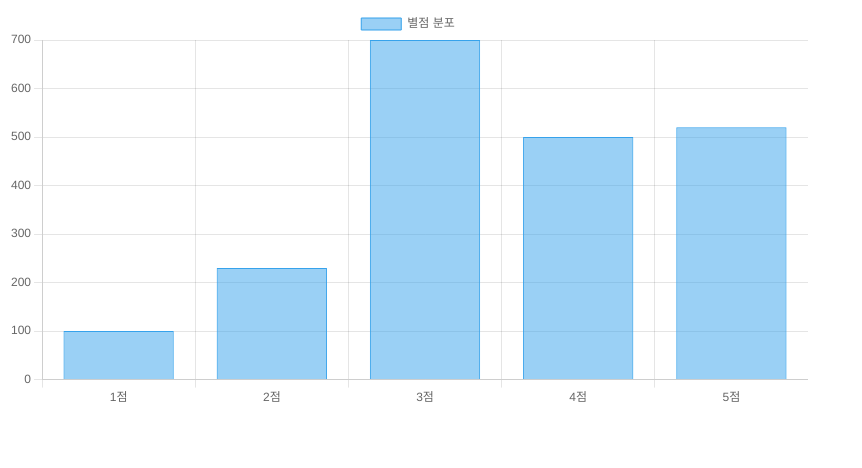
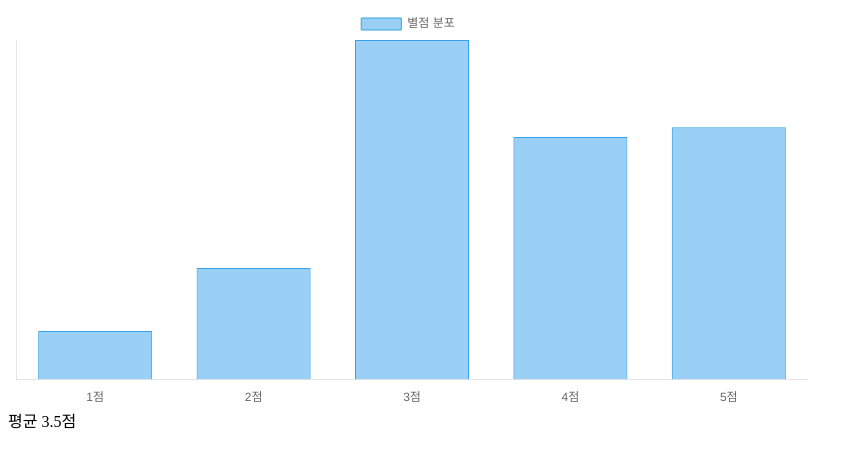
Before and after one commit to bluepebble25/chartjs-study, a plain HTML site: page barChart/index.html in a window 1280 px wide. Shown: the whole page, without its empty margins (0-862 px from the left). Drawn offline with nearby package versions, Linux system fonts and the light colour scheme.

Commit message:
feat: 차트의 격자 제거 및 별점 평균 계산하는 로직 추가 (barChart)

```diff
--- a/barChart/index.html
+++ b/barChart/index.html
@@ -11,6 +11,7 @@
   <body>
     <div class="chart-box">
       <canvas id="myChart"></canvas>
+      <div id="average"></div>
     </div>
   </body>
 </html>
--- a/barChart/index.js
+++ b/barChart/index.js
@@ -6,6 +6,17 @@ const ratings = [
   { stars: 5, count: 520 },
 ];
 
+/* 별점 평균 표시하는 부분 */
+const totalStars = ratings.reduce(
+  (acc, curr) => acc + curr.stars * curr.count,
+  0
+);
+const totalCount = ratings.reduce((acc, curr) => acc + curr.count, 0);
+const average = (totalStars / totalCount).toFixed(1);
+const averageElement = document.getElementById('average');
+averageElement.innerHTML = `평균 ${average}점`;
+
+/* chart 표시하는 부분 */
 const ctx = document.getElementById('myChart');
 
 new Chart(ctx, {
@@ -22,10 +33,18 @@ new Chart(ctx, {
   },
   options: {
     scales: {
-      maintainAspectRatio: false,
+      x: {
+        grid: {
+          display: false, // bar 구분하는 격자 숨김
+        },
+      },
       y: {
         beginAtZero: true,
+        grid: {
+          display: false, // 눈금 격자 숨김
+        },
         ticks: {
+          display: false,
           callback: function (value, index, values) {
             return value.toLocaleString();
           },
```
